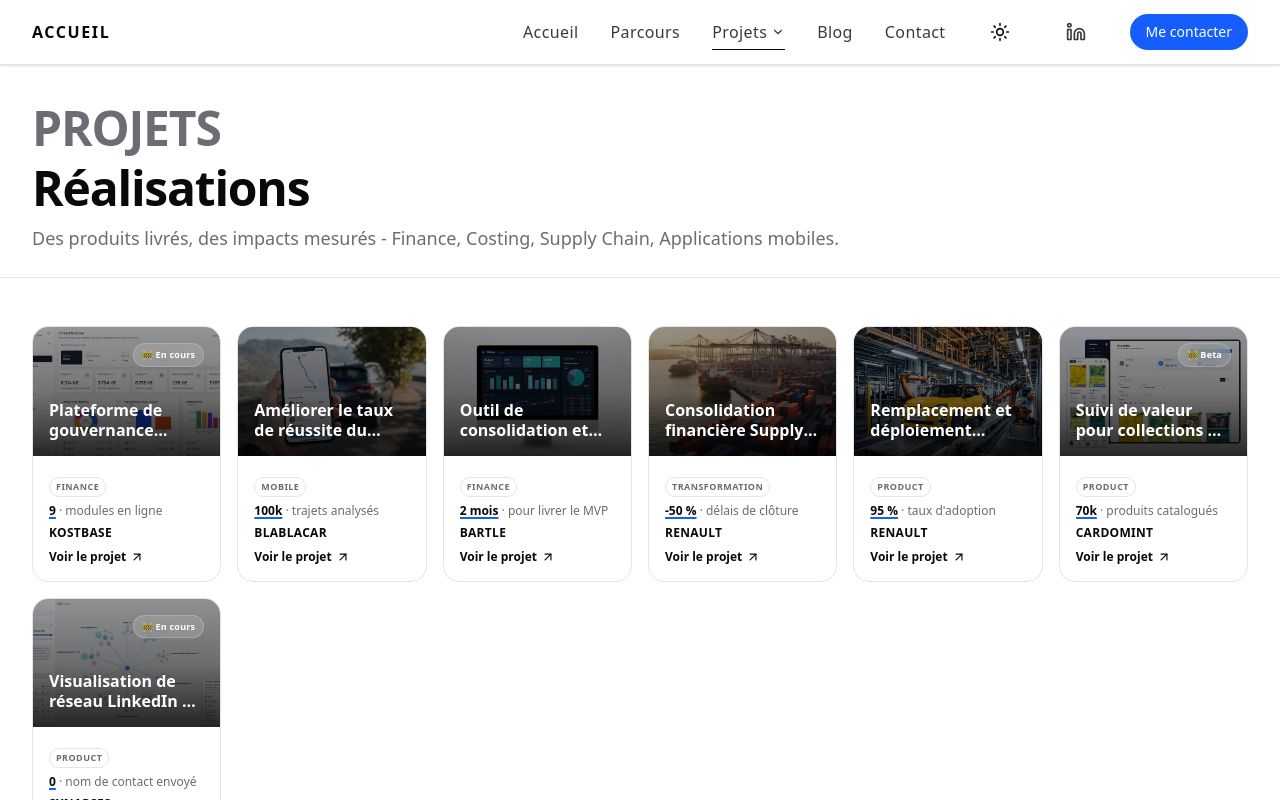
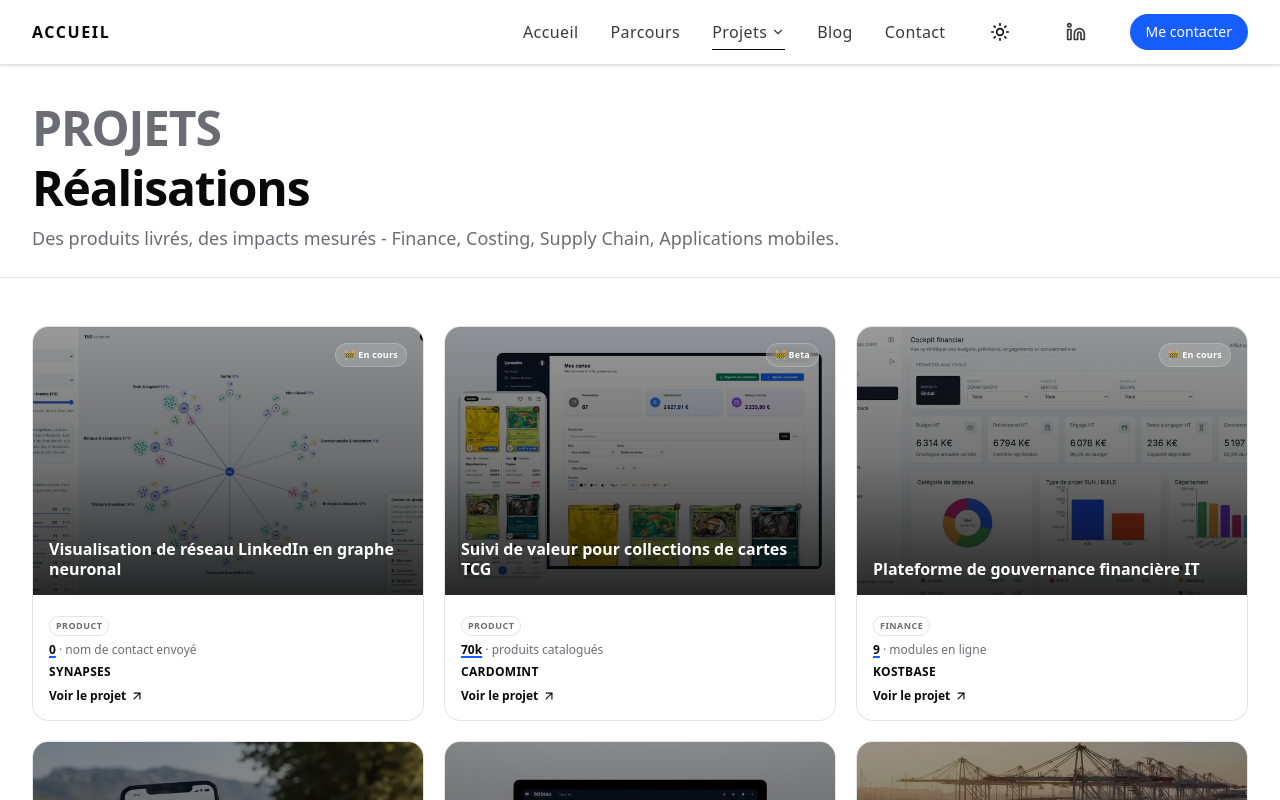
Before and after one commit to VincentNguyenPro/Portfolio, a React (Vite) app: page /projets in a window 1280 px wide. Shown: the top 800 px of the page. Built offline with nearby package versions, Linux system fonts and the light colour scheme; the HTML template or start-up script is replaced by a standard one.

Commit message:
Affiche les projets par 3 par ligne, du plus récent au plus ancien
Co-Authored-By: Claude Sonnet 5.5 <noreply@anthropic.com>

```diff
--- a/src/data/projects.ts
+++ b/src/data/projects.ts
@@ -30,6 +30,7 @@ export const projects: Project[] = [
   {
     id: '0',
     slug: 'saas-pilotage-dsi',
+    order: 3,
     title: 'Plateforme de gouvernance financière IT',
     company: 'Kostbase',
     role: 'Founder · Product Manager',
@@ -83,6 +84,7 @@ export const projects: Project[] = [
   {
     id: '1',
     slug: 'blablacar-first-ride',
+    order: 4,
     title: 'Améliorer le taux de réussite du premier trajet',
     company: 'BlaBlaCar',
     role: 'Product Manager',
@@ -154,6 +156,7 @@ export const projects: Project[] = [
   {
     id: '2',
     slug: 'bartle-pilotage-dsi',
+    order: 5,
     title: 'Outil de consolidation et pilotage des coûts DSI',
     company: 'Bartle',
     role: 'Product Manager - SI Finance & Pilotage budgétaire',
@@ -207,6 +210,7 @@ export const projects: Project[] = [
   {
     id: '3',
     slug: 'renault-supply-chain',
+    order: 6,
     title: 'Consolidation financière Supply Chain monde',
     company: 'Renault',
     role: 'Product Owner Finance & Responsable Transformation',
@@ -257,6 +261,7 @@ export const projects: Project[] = [
   {
     id: '4',
     slug: 'renault-costing',
+    order: 7,
     title: "Remplacement et déploiement mondial d'outils de Costing",
     company: 'Renault',
     role: 'Product Owner Outils Costing',
@@ -306,6 +311,7 @@ export const projects: Project[] = [
   {
     id: '5',
     slug: 'cardomint',
+    order: 2,
     title: 'Suivi de valeur pour collections de cartes TCG',
     company: 'CardoMint',
     role: 'Founder · Product Manager',
@@ -378,6 +384,7 @@ export const projects: Project[] = [
   {
     id: '6',
     slug: 'synapses',
+    order: 1,
     title: 'Visualisation de réseau LinkedIn en graphe neuronal',
     company: 'Synapses',
     role: 'Founder · Product Manager',
--- a/src/pages/Portfolio.tsx
+++ b/src/pages/Portfolio.tsx
@@ -4,6 +4,8 @@ import { ArrowUpRight } from 'lucide-react';
 import { projects, categoryLabels } from '@/data/projects';
 import { SEOHead } from '@/components/seo/SEOHead';
 import { ScrollReveal } from '@/components/ui/ScrollReveal';
+
+const sortedProjects = [...projects].sort((a, b) => a.order - b.order);
 
 export default function Portfolio() {
   return (
@@ -38,7 +40,7 @@ export default function Portfolio() {
           <div className="max-w-7xl mx-auto">
             {/* Mobile: full stacked cards */}
             <div className="md:hidden space-y-4">
-              {projects.map((project, i) => (
+              {sortedProjects.map((project, i) => (
                 <ScrollReveal key={project.id} delay={i * 0.05}>
                   <Link
                     to={`/projet/${project.slug}`}
@@ -102,9 +104,9 @@ export default function Portfolio() {
               ))}
             </div>
 
-            {/* Desktop: 5 compact cards side by side */}
-            <div className="hidden md:grid md:grid-cols-6 md:gap-4">
-              {projects.map((project, i) => (
+            {/* Desktop: 3 cards per row, newest first */}
+            <div className="hidden md:grid md:grid-cols-3 md:gap-5">
+              {sortedProjects.map((project, i) => (
                 <ScrollReveal key={project.id} delay={i * 0.05}>
                   <Link
                     to={`/projet/${project.slug}`}
--- a/src/types/index.ts
+++ b/src/types/index.ts
@@ -19,6 +19,7 @@ export interface CaseStudySection {
 export interface Project {
   id: string;
   slug: string;
+  order: number; // display order on /projets (lower = newer, shown first)
   title: string;
   company: string;
   role: string;
```
